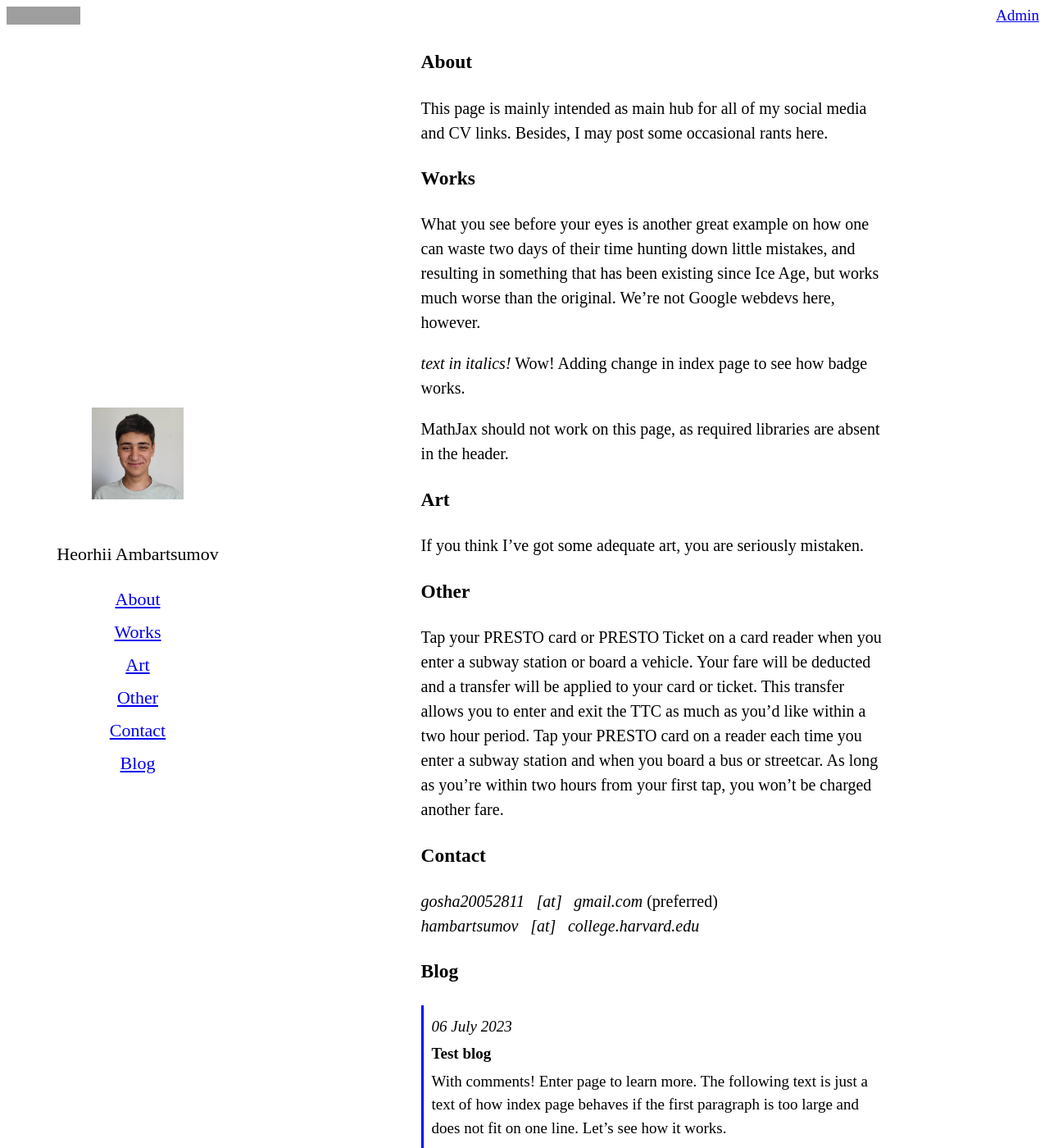
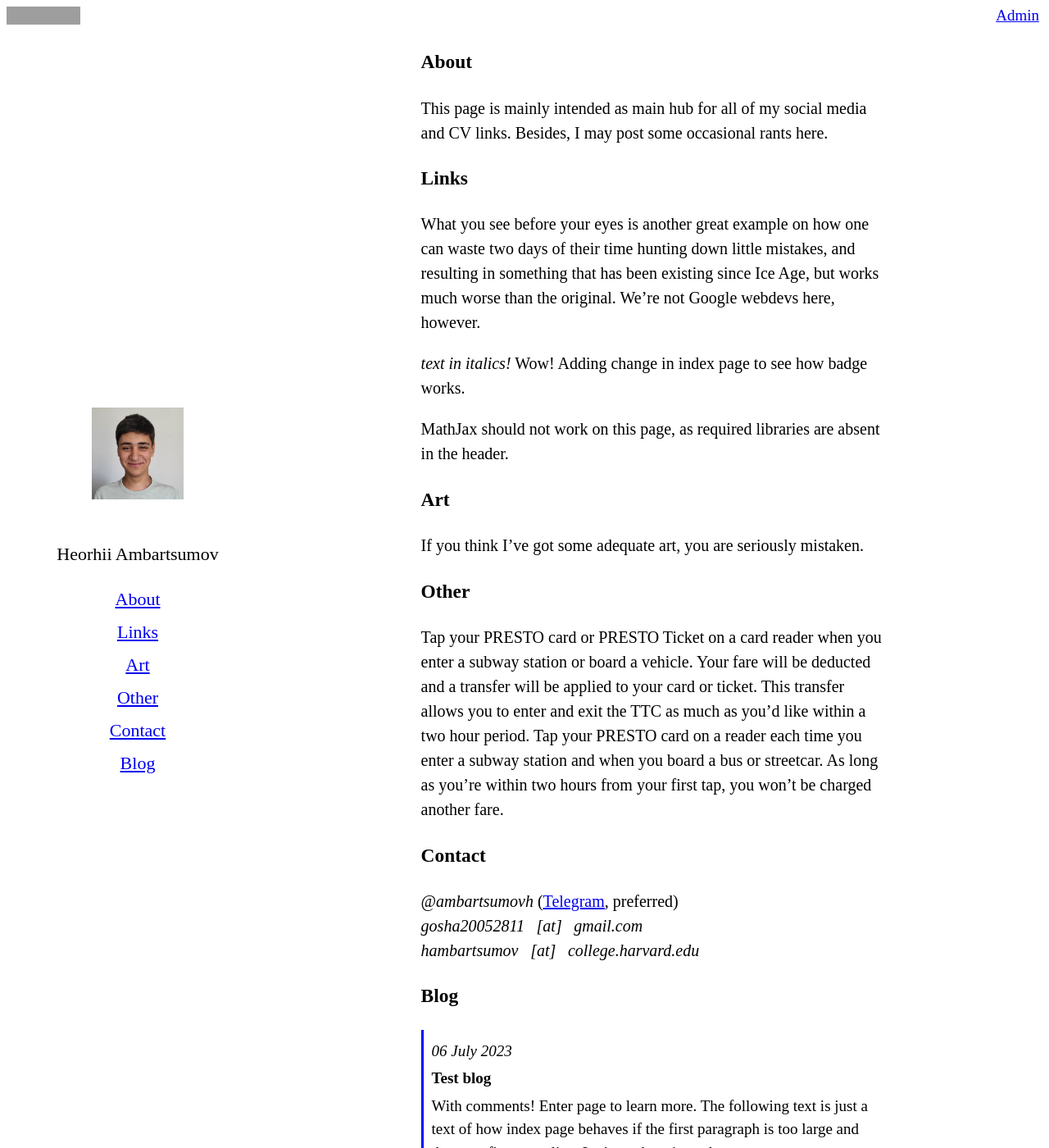
Before and after one commit to hambartsumov/hambartsumov.github.io, a Jekyll site: the page built from index.md, in a window 1280 px wide and 1400 px high. Shown: the whole window at 82% size. Built offline with Jekyll 4.4.1, drawn with Linux system fonts in a browser that asks for light colours; grey boxes are pictures that could not be loaded.

Commit message:
Update Index page “main”

```diff
--- a/index.md
+++ b/index.md
@@ -7,7 +7,7 @@ title: Heorhii's personal page
 This page is mainly intended as main hub for all of my social media and CV links.
 Besides, I may post some occasional rants here.
 
-### Works
+### Links
 
 What you see before your eyes is another great example on how one can waste two days of their time hunting down little mistakes, and resulting in something that has been existing since Ice Age, but works much worse than the original. We're not Google webdevs here, however.
 
@@ -29,5 +29,6 @@ Tap your PRESTO card on a reader each time you enter a subway station and when y
 
 ### Contact
 
-*gosha20052811⠀[аt]⠀gmail.com* (preferred)\
+*@ambartsumovh* ([Telegram](https://telegram.org/), preferred)\
+*gosha20052811⠀[аt]⠀gmail.com*\
 *hambartsumov⠀[аt]⠀college.harvard.edu*
```
